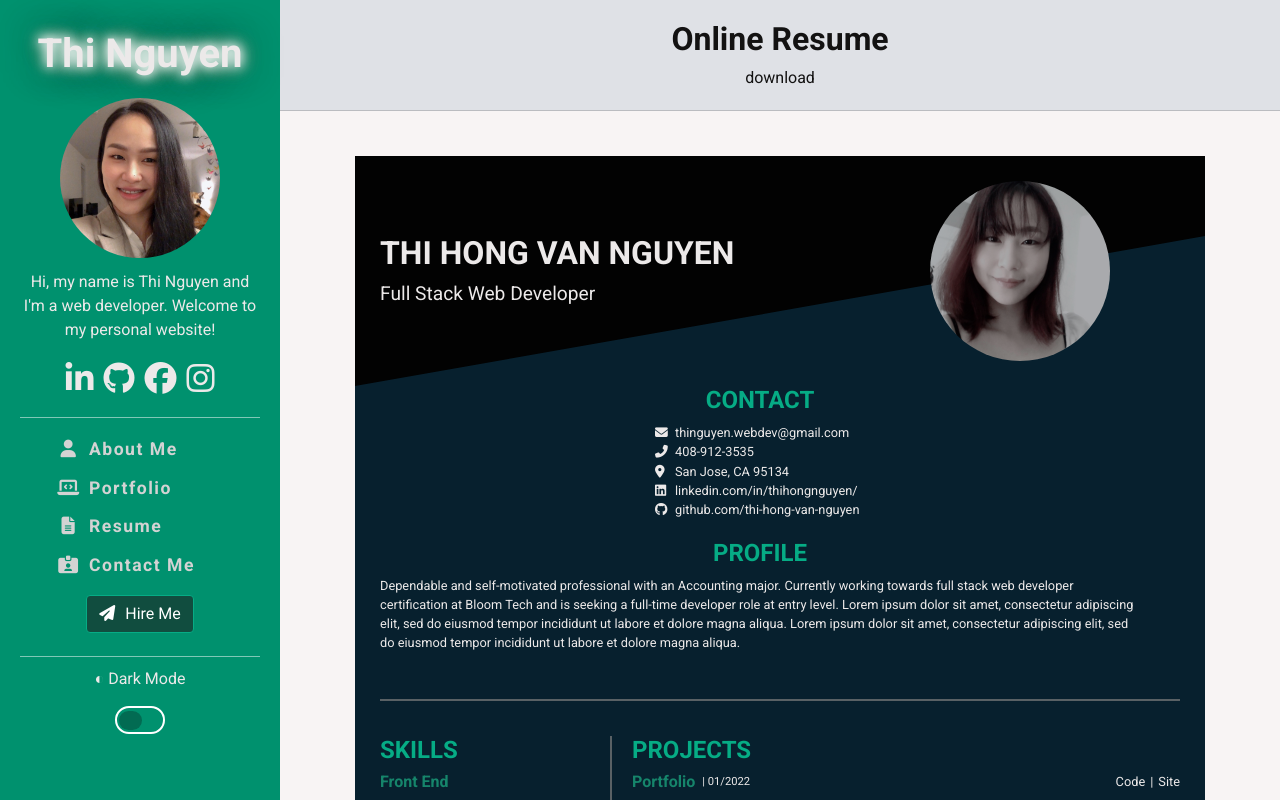
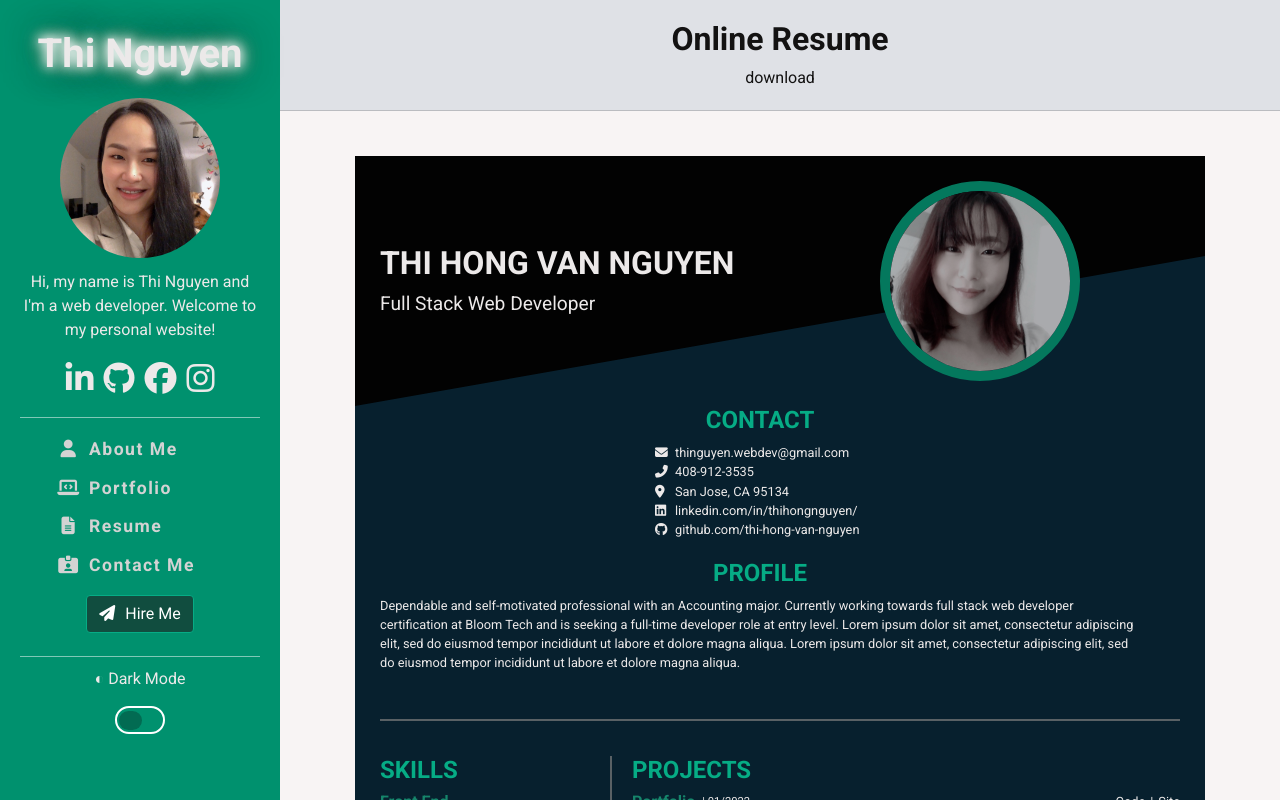
Before and after one commit to thi-hong-van-nguyen/thi-nguyen-portfolio, a React (Create React App) app: page /resume in a window 1280 px wide. Shown: the top 800 px of the page. Built offline with nearby package versions, Linux system fonts and the light colour scheme.

Commit message:
fixed bug

```diff
--- a/src/styles/css/App.css
+++ b/src/styles/css/App.css
@@ -1183,12 +1183,12 @@
   -webkit-box-pack: center;
       -ms-flex-pack: center;
           justify-content: center;
-  width: 40%;
+  width: 50%;
 }
 
 .bottom-section .resume__intro .avatar img {
-  width: 180px;
-  height: 180px;
+  width: 200px;
+  height: 200px;
   -o-object-fit: cover;
      object-fit: cover;
   border-radius: 100%;
@@ -1196,6 +1196,7 @@
           filter: brightness(0.7);
   -webkit-transform: rotateY(180deg);
           transform: rotateY(180deg);
+  border: solid 10px #06ac85;
 }
 
 .bottom-section .resume__intro .intro-content {
@@ -1555,6 +1556,19 @@
 }
 
 @media (max-width: 660px) {
+  .bottom-section .resume__intro {
+    padding-bottom: 50px;
+  }
+  .bottom-section .resume__intro .avatar {
+    position: relative;
+  }
+  .bottom-section .resume__intro .avatar img {
+    position: absolute;
+    top: -60px;
+    width: 120px;
+    height: 120px;
+    border: solid 3px #06ac85;
+  }
   .bottom-section .resume__content--container .resume-content__bottom {
     display: -webkit-box;
     display: -ms-flexbox;
@@ -1632,6 +1646,12 @@
   }
   .bottom-section .resume__content--container .resume-content__bottom--right .projects {
     border-bottom: solid 1px rgba(225, 225, 225, 0.5);
+  }
+}
+
+@media (max-width: 600px) {
+  .bottom-section .resume__intro .avatar {
+    display: none;
   }
 }
 
@@ -2051,7 +2071,8 @@ main {
 .portfolio-section__container,
 .top-section__container,
 .bottom-section {
-  max-width: 85%;
+  width: 85%;
+  max-width: 1200px;
   margin: 0 auto;
   padding: 2% 0;
 }
--- a/src/styles/scss/App.scss
+++ b/src/styles/scss/App.scss
@@ -303,10 +303,12 @@ main {
 .portfolio-section__container,
 .top-section__container,
 .bottom-section {
-    max-width: 85%;
+    width: 85%;
+    max-width: 1200px;
     margin: 0 auto;
     padding: 2% 0;
     // border:solid red 1px;
+
 }
 
 ///////////////////////////////////////////////////////////
--- a/src/styles/scss/_resume.scss
+++ b/src/styles/scss/_resume.scss
@@ -11,6 +11,7 @@ $dot-color: rgba(124, 124, 124, 1);
 ////////////////////////////////////////////////////////////////////////
 .resume-wrapper {
     .top-section {
+
         animation: top-ani 1s ease-in-out;
     }
 
@@ -116,14 +117,15 @@ $dot-color: rgba(124, 124, 124, 1);
                 .avatar {
                     @include flex-row;
                     justify-content: center;
-                    width: 40%;
+                    width: 50%;
                     img {
-                        width: 180px;
-                        height: 180px;
+                        width: 200px;
+                        height: 200px;
                         object-fit: cover;
                         border-radius: map-get($border-radius, image);
                         filter: brightness(0.7);
                         transform: rotateY(180deg);
+                        border: solid 10px $dark-mode-primary-color;
                     }
                 }
 
@@ -355,8 +357,23 @@ $dot-color: rgba(124, 124, 124, 1);
 
     @include mobile {
         .resume {
+            &__intro {
+                padding-bottom: 50px;
+                .avatar {
+                    position: relative;
+                    img {
+                    position: absolute;
+                    top: -60px;
+                    width: 120px;
+                    height: 120px;
+                    border: solid 3px $dark-mode-primary-color;
+                    }
+                }
+            }
             &__content {
                 &--container {
+
+
                     .resume-content__bottom {
 
                         @include flex-col;
@@ -412,6 +429,16 @@ $dot-color: rgba(124, 124, 124, 1);
             }
         }
     }
+
+    @media (max-width: 600px) {
+        .resume {
+            &__intro {
+                .avatar {
+                    display: none;
+                }
+            }
+        }
+    }
 }
 
 @keyframes top-ani {
```
Also changed, not shown: src/data/index.js (+0 -62 lines), 1 other file (tests, documents, lock files or other folders).
